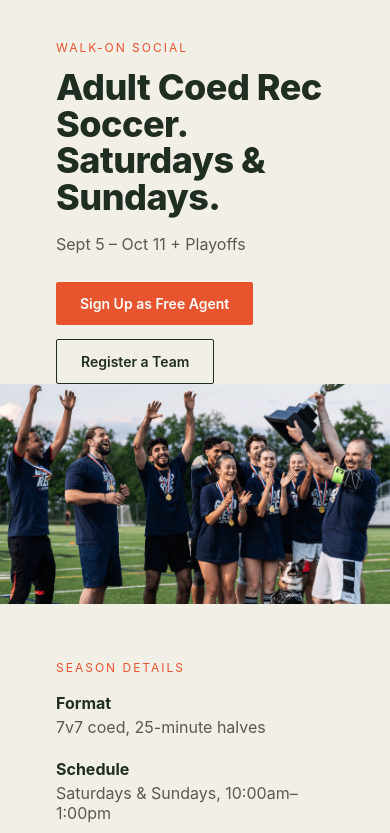
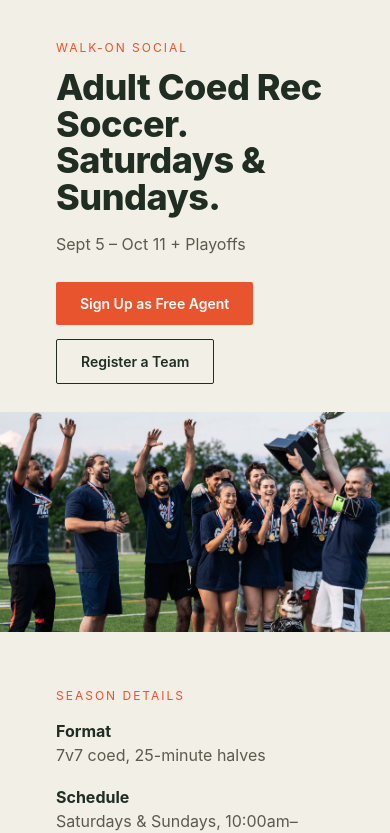
Before and after one commit to cantstoptheunk/walkonsocial, a React (Vite) app: page / in a window 390 px wide. Shown: the top 833 px of the page. Built offline with nearby package versions, Linux system fonts and the light colour scheme.

Commit message:
style: add spacing between hero CTAs and photo band

```diff
--- a/src/index.css
+++ b/src/index.css
@@ -213,7 +213,7 @@ section:last-of-type {
 }
 
 .photo-band {
-  margin: 0 -56px 56px;
+  margin: 40px -56px 56px;
   overflow: hidden;
 }
 
@@ -227,7 +227,7 @@ section:last-of-type {
 
 @media (max-width: 640px) {
   .photo-band {
-    margin: 0 -56px 40px;
+    margin: 28px -56px 40px;
   }
 
   .photo-band img {
```
